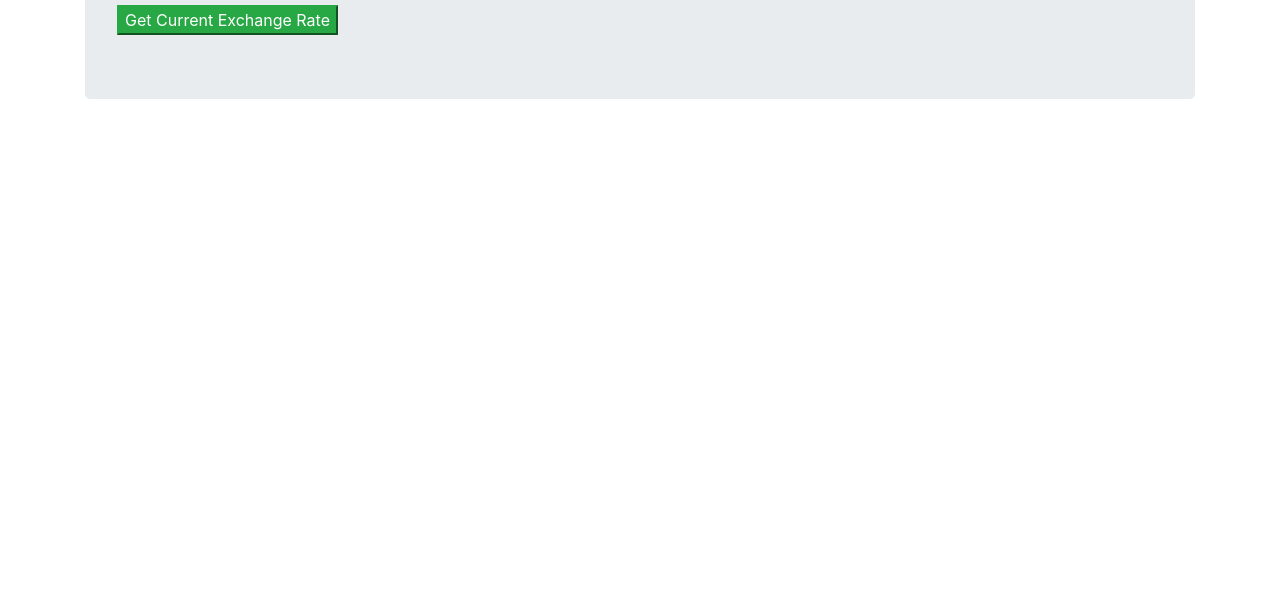
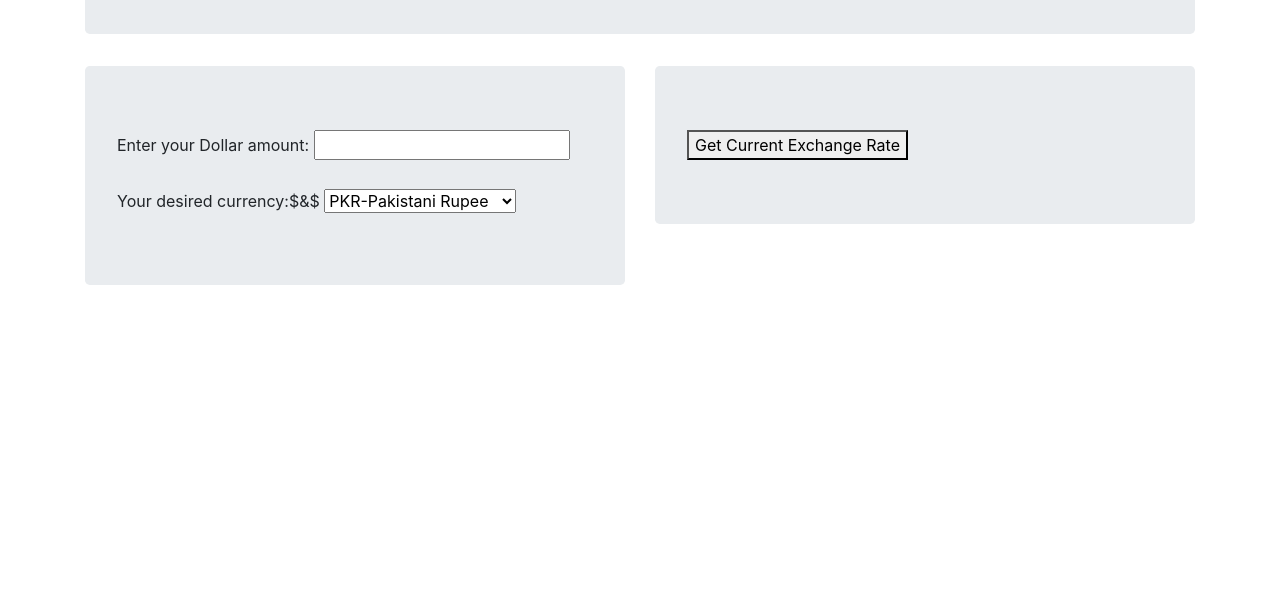
Before and after one commit to nkhakwan/week6FridayProject, a website built with webpack: page src/index.html in a window 1280 px wide. Shown: the part 198-800 px from the top of the page. Built offline with nearby package versions, Linux system fonts and the light colour scheme.

Commit message:
committing changes to html for making the page look more symmetrical

```diff
--- a/src/index.html
+++ b/src/index.html
@@ -11,11 +11,19 @@
 
   <body>
     <div class="container">
+      <div class="row">
+        <div class="col-md-12">
       <div class="jumbotron">
       <h1>Convert Dollar into 5 other currencies with Today's rate</h1>
+    </div>
+  </div>
+      <div class="col-md-6">
+        <div class="jumbotron">
       <label for="amount">Enter your Dollar amount:</label>
       <input id="amount" type="text">
-      <label for="currency">Please Select your desired currency:</label>
+      <br>
+      <br>
+      <label for="currency">Your desired currency:$&$</label>
         <select id="currency" name="currency">
           <option value="1">PKR-Pakistani Rupee</option>
           <option value="2">AED-Dubai Dirham</option>
@@ -23,11 +31,18 @@
           <option value="4">CAD-Canadian Dollars</option>
           <option value="5">EUR-Euro</option>
         </select>
-      <button class="btn-success" id="exchangeRate">Get Current Exchange Rate</button>
+      </div>
+  </div>
+  <div class="col-md-6">
+    <div class="jumbotron">
+      <!-- <button class="btn-success" id="exchangeRate">Get Current Exchange Rate</button> -->
+      <button id="exchangeRate">Get Current Exchange Rate</button>
       <div class="convertedAmount"></div>
       <div class="wellsee"></div>
       <div class="seethisonetoo"></div>
     </div>
+  </div>
+    </div>
     </div>
   </body>
 </html>
```
